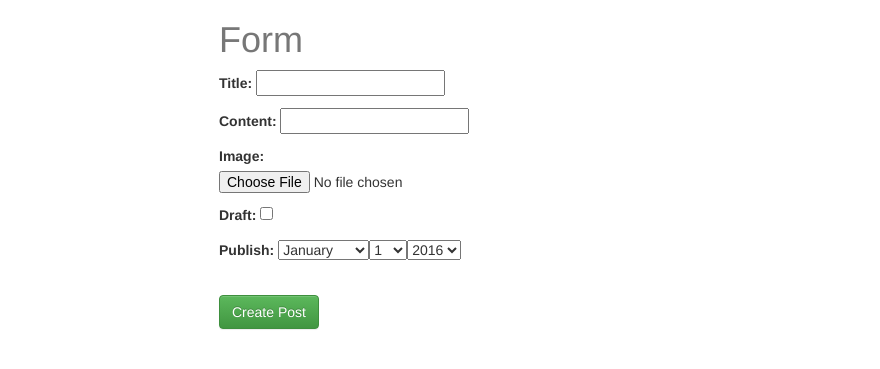
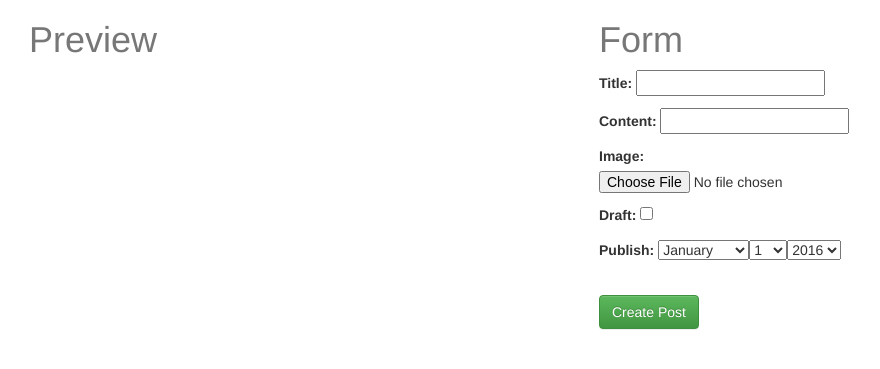
Before and after one commit to senorpatricio/Harding-Django-Blog, a Django app: template src/templates/post_form.html in a window 1280 px wide. Shown: the top 369 px of the page, without its empty margins (56-936 px from the left). Run offline with Django 3.2, Linux system fonts and the light colour scheme; the template is opened without the code that fills it: values that come from a table or form of the project are taken from there, others are empty; some libraries are stand-ins or nearby versions.

Commit message:
added create post preview

```diff
--- a/src/posts/forms.py
+++ b/src/posts/forms.py
@@ -4,7 +4,7 @@ from pagedown.widgets import PagedownWidget
 from .models import Post
 
 class PostForm(forms.ModelForm):
-    content = forms.CharField(widget=PagedownWidget)
+    content = forms.CharField(widget=PagedownWidget(show_preview=False))
     publish = forms.DateField(widget=forms.SelectDateWidget)
     class Meta:
         model = Post
--- a/src/templates/base.html
+++ b/src/templates/base.html
@@ -68,6 +68,39 @@
         $(".post-detail-item img").each(function(){
             $(this).addClass("img-responsive")
         });
+
+        var titleItem = $("#id_title");
+        $("#preview-title").text(marked(titleItem.val()));
+
+        var contentInput = $("#id_content");
+        $("#preview-content").html(marked(contentInput.val()));
+
+
+        function setContent(value){
+            var markedContent = marked(value)
+            $("#preview-content").html(markedContent);
+            $("#preview-content img").each(function () {
+                $(this).addClass('img-responsive')
+            })
+        }
+        setContent(contentInput.val());
+
+        contentInput.keyup(function () {
+            var newContent = $(this).val();
+            setContent(newContent)
+        });
+
+        var titleInput = $('#id_title');
+
+        function setTitle(value) {
+            $("#preview-title").text(value)
+        }
+        setTitle(titleInput.val());
+
+        titleInput.keyup(function () {
+            var newContent = $(this).val();
+            setTitle(newContent)
+        })
     });
 </script>
 </body>
--- a/src/templates/post_form.html
+++ b/src/templates/post_form.html
@@ -7,7 +7,14 @@
 
 
 {% block content %}
-<div class="col-sm-8 col-sm-offset-2">
+    <div class="col-sm-6">
+    <h1>Preview</h1>
+    <div class="content-preview">
+        <h3 id='preview-title'></h3>
+        <p id="preview-content"></p>
+    </div>
+    </div>
+<div class="col-sm-6">
 
 <h1>Form</h1>
 
```
